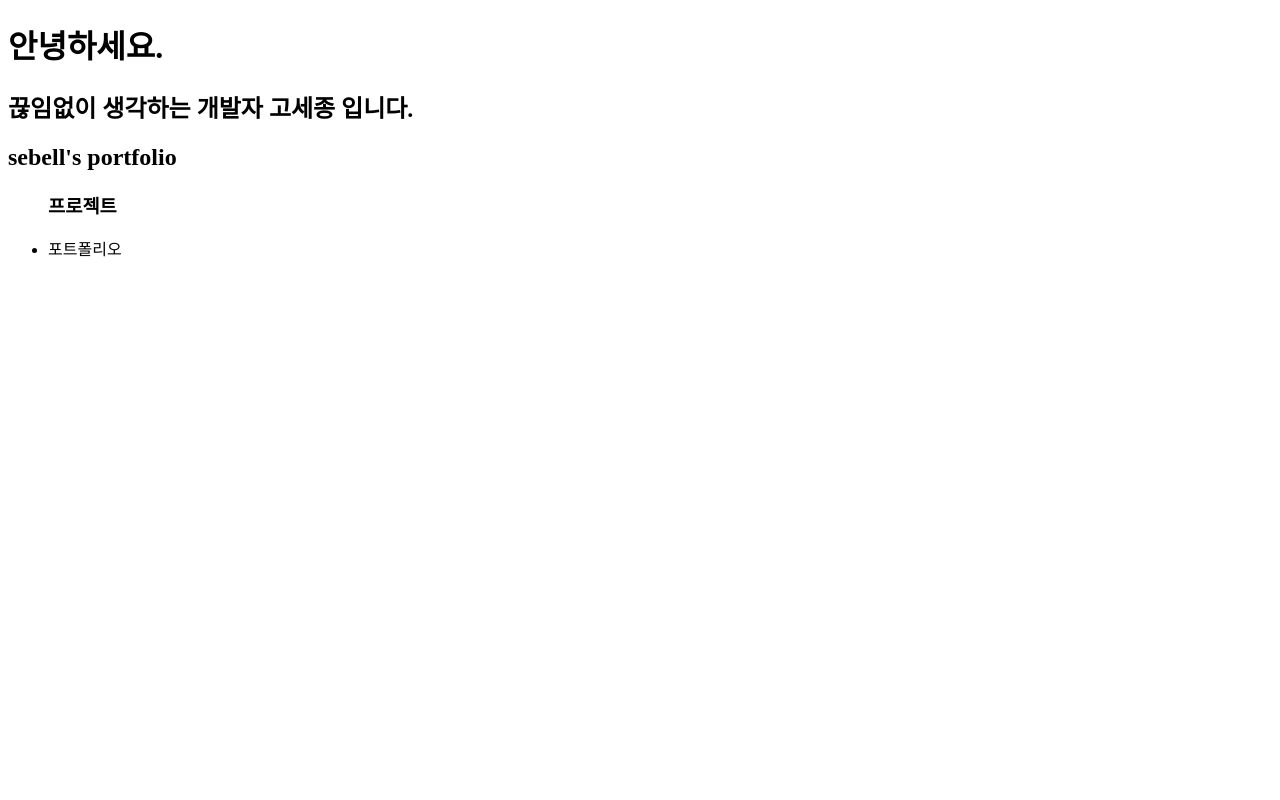
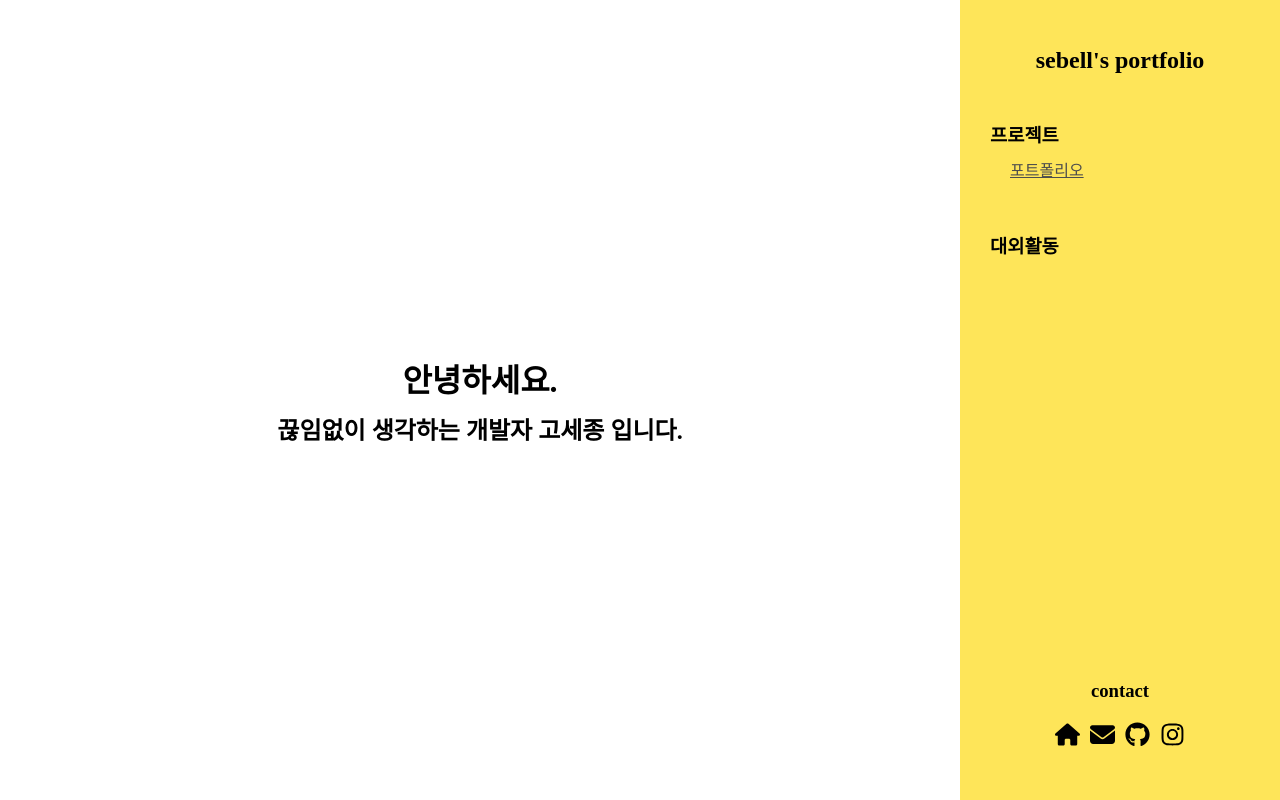
Before and after one commit to SebellKo/programmers-portfolio, a plain HTML site: page index.html in a window 1280 px wide. Drawn offline with Linux system fonts and the light colour scheme.

Commit message:
css 구현

```diff
--- a/index.html
+++ b/index.html
@@ -4,6 +4,7 @@
     <meta charset="UTF-8" />
     <meta name="viewport" content="width=device-width, initial-scale=1.0" />
     <title>sebell's portfolio</title>
+    <link rel="stylesheet" href="style.css" />
   </head>
   <body>
     <div class="container">
@@ -16,11 +17,35 @@
           <h2>sebell's portfolio</h2>
         </header>
         <ul>
-          <h3>프로젝트</h3>
           <li>
-            <a>포트폴리오</a>
+            <div class="category_wrapper">
+              <h3>프로젝트</h3>
+              <a href="./index.html">포트폴리오</a>
+            </div>
+          </li>
+          <li>
+            <div class="category_wrapper">
+              <h3>대외활동</h3>
+            </div>
           </li>
         </ul>
+        <footer>
+          <h3>contact</h3>
+          <div class="icon_wrapper">
+            <a href="https://velog.io/@sebellko/posts">
+              <img src="./images/house-solid.svg" alt="blog" />
+            </a>
+            <a>
+              <img src="./images/envelope-solid.svg" alt="mail" />
+            </a>
+            <a href="https://github.com/SebellKo">
+              <img src="./images/github.svg" alt="github" />
+            </a>
+            <a href="https://www.instagram.com/_sebell/">
+              <img src="./images/instagram.svg" alt="sns" />
+            </a>
+          </div>
+        </footer>
       </sidebar>
     </div>
   </body>
--- /dev/null
+++ b/style.css
@@ -0,0 +1,76 @@
+* {
+  border: 0;
+  padding: 0;
+  margin: 0;
+}
+
+ul {
+  list-style: none;
+}
+
+a:visited {
+  color: #010101;
+}
+
+.container {
+  width: 100vw;
+  height: 100vh;
+  display: flex;
+}
+
+main {
+  flex: 7.5;
+  display: flex;
+  flex-direction: column;
+  justify-content: center;
+  align-items: center;
+  gap: 10px;
+}
+
+sidebar {
+  flex: 2.5;
+  display: flex;
+  flex-direction: column;
+  background-color: #fee559;
+  > header {
+    flex: 1.5;
+    display: flex;
+    align-items: center;
+    justify-content: center;
+  }
+  > ul {
+    flex: 7;
+    margin-left: 30px;
+    display: flex;
+    flex-direction: column;
+    gap: 50px;
+  }
+
+  .category_wrapper {
+    display: flex;
+    flex-direction: column;
+    gap: 10px;
+
+    > a {
+      cursor: pointer;
+      margin-left: 20px;
+      color: #4d4d4d;
+    }
+  }
+
+  > footer {
+    display: flex;
+    flex-direction: column;
+    align-items: center;
+    flex: 1.5;
+    gap: 20px;
+    .icon_wrapper {
+      display: flex;
+      gap: 10px;
+      img {
+        width: 25px;
+        height: 25px;
+      }
+    }
+  }
+}
```
Also changed, not shown: images/envelope-solid.svg (added), images/github.svg (added), images/house-solid.svg (added), images/instagram.svg (added).
